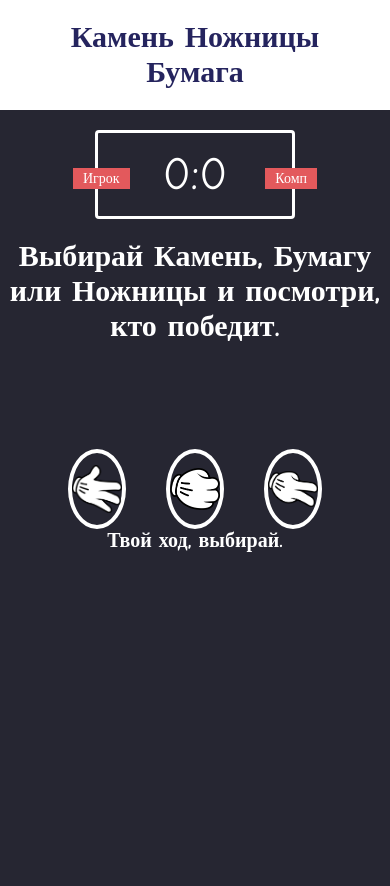
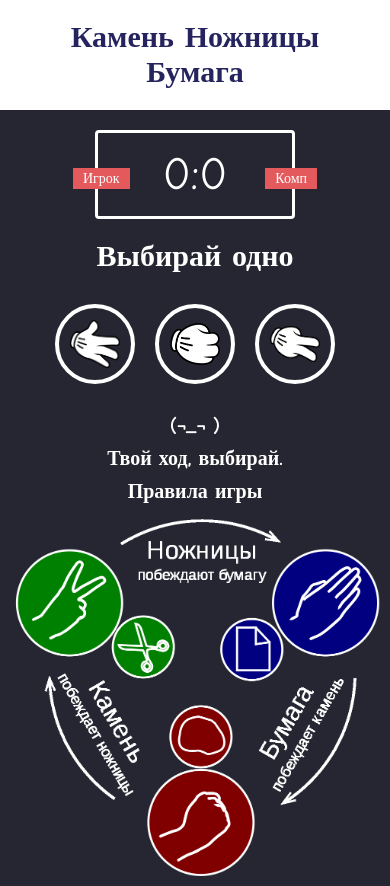
Before and after one commit to IlyaCherkasov/RockPaperScissors, a plain HTML site: page index.html in a window 390 px wide. Before the commit the page ends 844 px from the top, so only its background shows below. Drawn offline with Linux system fonts and the light colour scheme.

Commit message:
doing better some kind of design

```diff
--- a/index.html
+++ b/index.html
@@ -17,7 +17,7 @@
         <span id="user-score">0</span>:<span id="comp-score">0</span>
     </div>
     <div class="result">
-    <p>Выбирай Камень, Бумагу или Ножницы и посмотри, кто победит.</p>
+        <p>Выбирай одно</p>
     </div>
     <div class="choices">
         <div class="choice" id="p">
@@ -30,7 +30,12 @@
             <img src="scissors.png">
         </div>
     </div>
+    <p id="emote">(¬_¬ )</p>
     <p id="action-message">Твой ход, выбирай.</p>
+    <p id="rules">Правила игры</p>
+    <div id='rules-img'>
+        <img src='rules.png'>
+    </div>
     <script src="script.js"></script>
 </body>
 </html>
--- a/script.js
+++ b/script.js
@@ -1,12 +1,14 @@
 let userScore = 0;
 let compScore = 0;
-const userScore_span = document.getElementById("user-score");
-const compScore_span = document.getElementById("comp-score");
-const scoreBoard_div = document.querySelector(".score-board");
-const result_div = document.querySelector(".result > p");
-const rock_div = document.getElementById("r");
-const paper_div = document.getElementById("p");
-const scissors_div = document.getElementById("s");
+const userScore_span = document.getElementById('user-score');
+const compScore_span = document.getElementById('comp-score');
+const scoreBoard_div = document.querySelector('.score-board');
+const result_div = document.querySelector('.result > p');
+const explain_p = document.getElementById('action-message');
+const emote_p = document.getElementById('emote');
+const rock_div = document.getElementById('r');
+const paper_div = document.getElementById('p');
+const scissors_div = document.getElementById('s');
 function main(){
     rock_div.addEventListener('click', function(){
         game('r');
@@ -29,18 +31,20 @@ function getComputerChoice(){
 function convert(choice){
     switch(choice){
         case 'r':
-            return "Камень";
+            return 'Камень';
         case 's':
-            return "Ножницы";
+            return 'Ножницы';
         case 'p':
-            return "Бумага";
+            return 'Бумага';
     }
 }
 
 function win(user, comp){
     userScore++;
     userScore_span.innerHTML = userScore;
-    result_div.innerHTML = convert(user) + " - ваш выбор, " + convert(comp) + " - выбор компьютера. Вы победили!!! Поздравляю!";
+    result_div.innerHTML = 'Вы победили';
+    explain_p.innerHTML = convert(user) + ' - ваш выбор, ' + convert(comp) + ' - выбор компьютера.';
+    emote_p.innerHTML = 'ヽ(o^▽^o)ﾉ';
     document.getElementById(user).classList.add('green-glow');
     setTimeout(function(){document.getElementById(user).classList.remove('green-glow')}, 300);
 }
@@ -48,13 +52,17 @@ function win(user, comp){
 function lose(user, comp){
     compScore++;
     compScore_span.innerHTML = compScore;
-    result_div.innerHTML = convert(user) + " - ваш выбор, " + convert(comp) + " - выбор компьютера. Вы проиграли...";
+    result_div.innerHTML = 'Вы проиграли';
+    explain_p.innerHTML = convert(user) + ' - ваш выбор, ' + convert(comp) + ' - выбор компьютера.';
+    emote_p.innerHTML = '(っ˘̩╭╮˘̩)っ';
     document.getElementById(user).classList.add('red-glow');
     setTimeout(function(){document.getElementById(user).classList.remove('red-glow')}, 300);
 }
 
 function draw(user, comp){
-    result_div.innerHTML = convert(user) + " - это то, что выбрали все. Ничья!";
+    result_div.innerHTML = 'Ничья';
+    explain_p.innerHTML = convert(user) + ' - это то, что выбрали все.';
+    emote_p.innerHTML = '┐(￣～￣)┌';
     document.getElementById(user).classList.add('yellow-glow');
     setTimeout(function(){document.getElementById(user).classList.remove('yellow-glow')}, 300);
 }
--- a/styles.css
+++ b/styles.css
@@ -55,7 +55,6 @@ header > h1 {
 .result{
     font-size: 40px;
     color: white;
-    height: 210px;
 }
 
 .result > p{
@@ -66,7 +65,7 @@ header > h1 {
 
 
 .choices{
-    margin-top: 50px;
+    margin: 50px auto;
     text-align: center;
     display: flex;
     justify-content: center;
@@ -94,13 +93,24 @@ img {
     width: 150px;
 }
 
-#action-message{
+#rules-img {
+    display: flex;
+    justify-content: center;
+    width: 100%;
+}
+
+#rules-img > img {
+    width: 100%;
+    max-width: 500px;
+}
+
+#action-message, #emote, #rules{
     text-align: center;
     font-size: 30px;
     font-family: "Comic Sans MS", serif;
     color: white;
     font-weight: bold;
-    margin-top: 20px;
+    margin: 10px;
 }
 
 @media (max-width: 727px){
@@ -110,14 +120,11 @@ img {
     .result{
         font-size: 30px;
     }
-    #action-message{
+    #action-message, #emote, #rules{
         font-size: 20px;
         margin-top: 0px;
     }
-    .choices{
-        width: 250px;
-        margin: 0 auto;
-    }
+    .choices { margin: 30px auto; }
     .choice{
         width: 100px;
         height: 100px;
@@ -129,6 +136,7 @@ img {
     .choice{
         width: 80px;
         height: 80px;
+        margin: 0 10px;
     }
     img { width: 50px; }
 }
```
Also changed, not shown: rules.png (added). Lines whose indentation alone changed are shown as unchanged.
